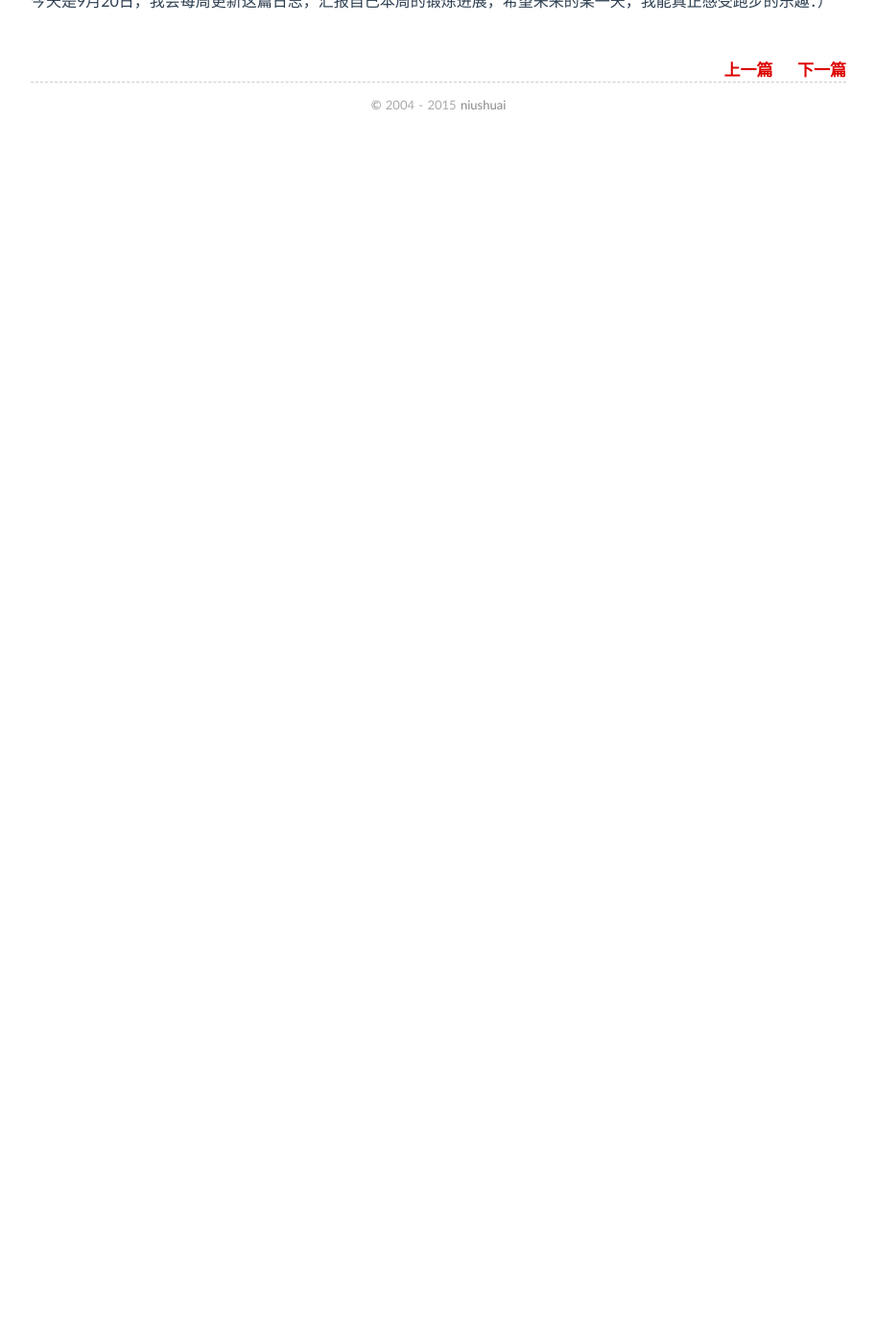
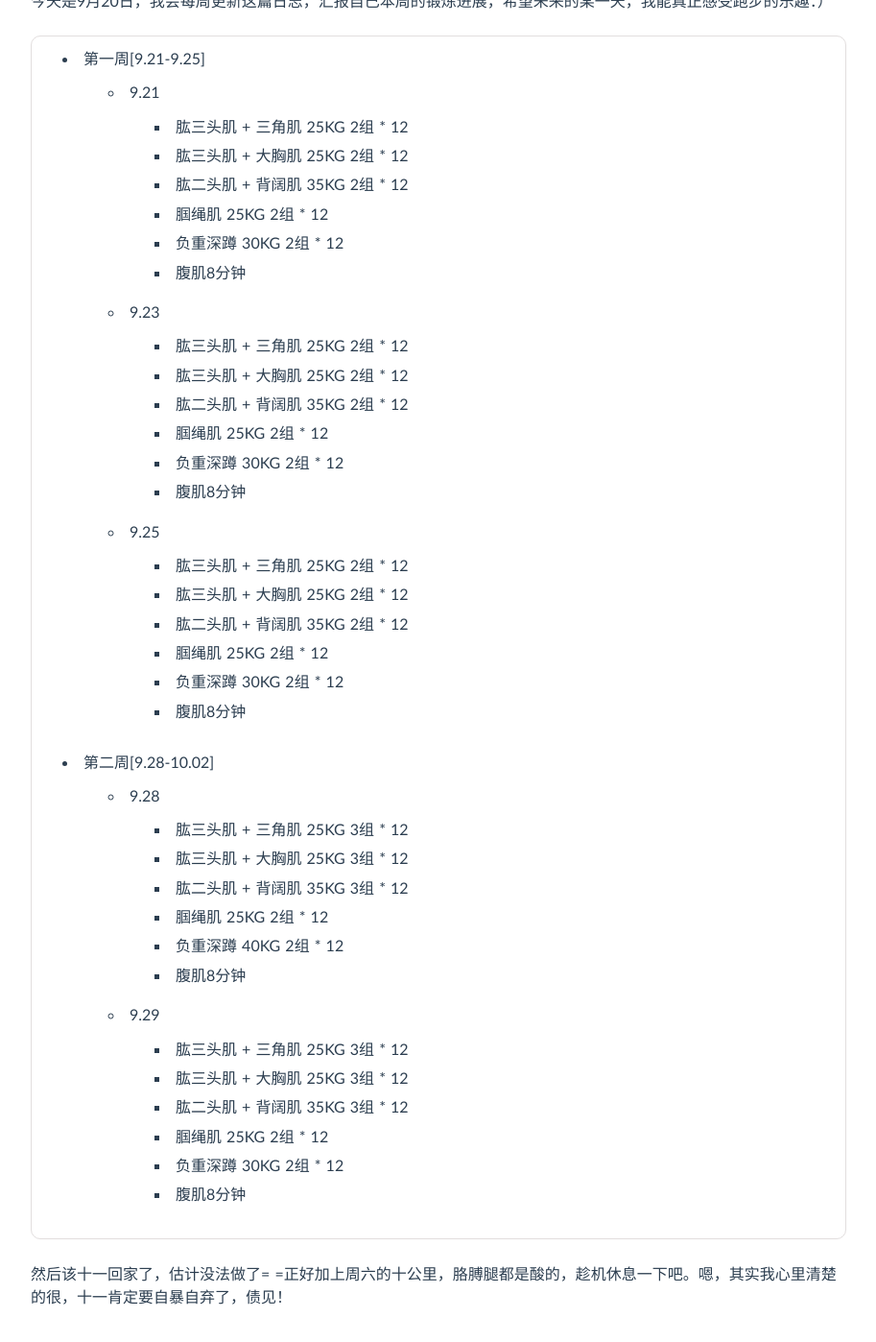
Before and after one commit to niushuai/blog, a Jekyll site: the page built from _posts/2015-09-20-beijing-marathon.md, in a window 1280 px wide and 1400 px high, scrolled down 1025 px. Shown: the whole window at 96% size, without its empty margins (183-1096 px from the left). Built offline with Jekyll 4.4.1, drawn with Linux system fonts in a browser that asks for light colours; Markdown is read by kramdown in place of the engine named in the settings; comment, search, counter and statistics services are not loaded; before the commit the page ends 1177 px from its top, so only the background shows below that.

Commit message:
update 每周锻炼计划

```diff
--- a/_posts/2015-09-20-beijing-marathon.md
+++ b/_posts/2015-09-20-beijing-marathon.md
@@ -27,3 +27,43 @@ tags: 北京马拉松
 目前在坚持的有每天练习腹肌和深蹲，后面会每周一、周三、周五会去健身房锻炼胸肩背腿，保证自己的核心肌肉群能保证跑步姿势所需的稳定性支撑。
 
 今天是9月20日，我会每周更新这篇日志，汇报自己本周的锻炼进展，希望未来的某一天，我能真正感受跑步的乐趣：）
+
+* 第一周[9.21-9.25]
+	* 9.21
+		* 肱三头肌 + 三角肌 25KG 2组 * 12
+		* 肱三头肌 + 大胸肌 25KG 2组 * 12
+		* 肱二头肌 + 背阔肌 35KG 2组 * 12
+		* 腘绳肌 25KG 2组 * 12
+		* 负重深蹲 30KG 2组 * 12
+		* 腹肌8分钟
+	* 9.23
+		* 肱三头肌 + 三角肌 25KG 2组 * 12
+		* 肱三头肌 + 大胸肌 25KG 2组 * 12
+		* 肱二头肌 + 背阔肌 35KG 2组 * 12
+		* 腘绳肌 25KG 2组 * 12
+		* 负重深蹲 30KG 2组 * 12
+		* 腹肌8分钟
+	* 9.25
+		* 肱三头肌 + 三角肌 25KG 2组 * 12
+		* 肱三头肌 + 大胸肌 25KG 2组 * 12
+		* 肱二头肌 + 背阔肌 35KG 2组 * 12
+		* 腘绳肌 25KG 2组 * 12
+		* 负重深蹲 30KG 2组 * 12
+		* 腹肌8分钟
+* 第二周[9.28-10.02]
+	* 9.28
+		* 肱三头肌 + 三角肌 25KG 3组 * 12
+		* 肱三头肌 + 大胸肌 25KG 3组 * 12
+		* 肱二头肌 + 背阔肌 35KG 3组 * 12
+		* 腘绳肌 25KG 2组 * 12
+		* 负重深蹲 40KG 2组 * 12
+		* 腹肌8分钟
+	* 9.29
+		* 肱三头肌 + 三角肌 25KG 3组 * 12
+		* 肱三头肌 + 大胸肌 25KG 3组 * 12
+		* 肱二头肌 + 背阔肌 35KG 3组 * 12
+		* 腘绳肌 25KG 2组 * 12
+		* 负重深蹲 30KG 2组 * 12
+		* 腹肌8分钟
+
+然后该十一回家了，估计没法做了= =正好加上周六的十公里，胳膊腿都是酸的，趁机休息一下吧。嗯，其实我心里清楚的很，十一肯定要自暴自弃了，债见！
```
Also changed, not shown: _posts/2015-09-26-gangjiong.md (added, +28 -0 lines), _posts/2015-09-28-thinking_in_java_chapter15-part03.md (added, +68 -0 lines).
